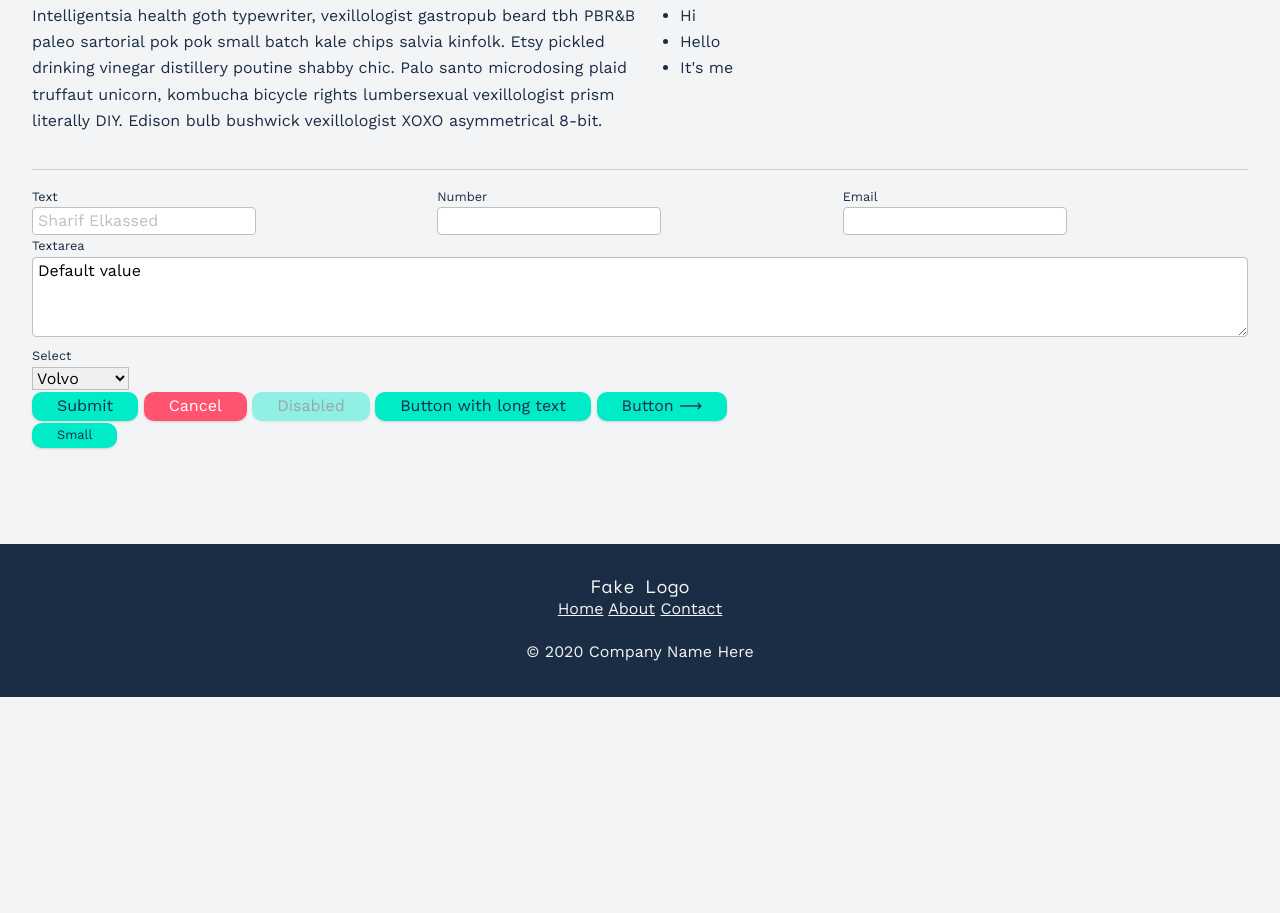
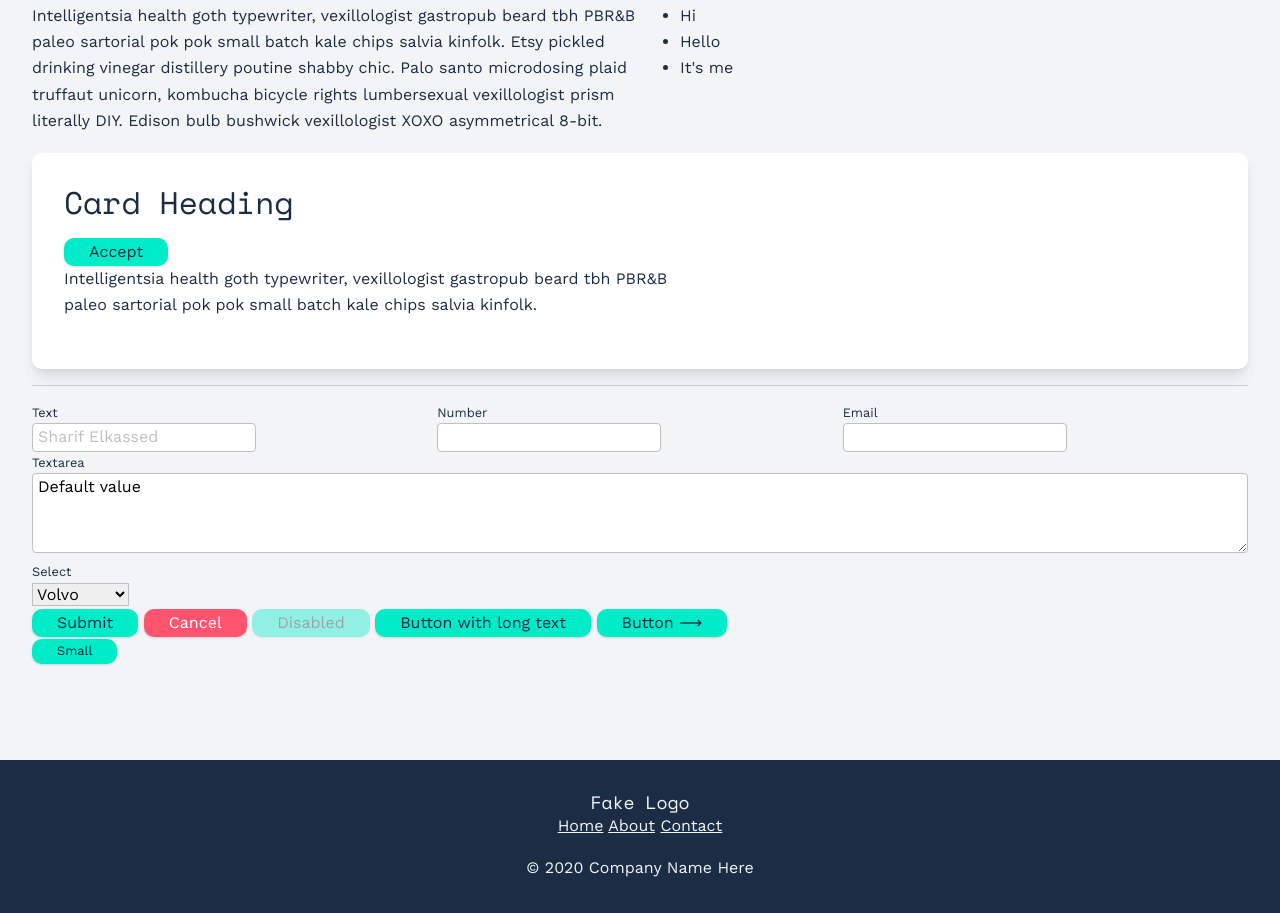
Before and after one commit to selkasse/modern-css, a website built with Parcel: page index.html in a window 1280 px wide. Shown: the part 927-1840 px from the top of the page. Before the commit the page ends 1624 px from the top, so only its background shows below. Built offline with nearby package versions, Linux system fonts and the light colour scheme.

Commit message:
Completed Section16: BEM and Cards

```diff
--- a/css/style.css
+++ b/css/style.css
@@ -9,6 +9,7 @@
   --darkBlue: #00214d;
   --grey: #bfbfbf;
   --lightGrey: #f2f4f6;
+  --white: white;
 
   /** Define colors intentions */
   --primary: var(--green);
@@ -16,6 +17,7 @@
   --background: var(--lightGrey);
   --textColor: var(--black);
   --lineColor: var(--grey);
+  --cardBg: var(--white);
 
   /** Styles */
   --line: solid 1px var(--lineColor);
@@ -44,6 +46,7 @@
   /*? You can think of the 2.5% padding as 95% width */
   --containerPadding: 2.5%;
   --headerHeight: 3rem;
+  --borderRadius: 10px;
 }
 
 /*? From type-scale.com *********************************/
@@ -121,7 +124,7 @@ small,
 blockquote {
   margin: 10px;
   padding: 2em;
-  background: white;
+  background: var(--cardBg);
   box-shadow: var(--level-3);
 }
 
@@ -270,6 +273,24 @@ select {
   --justifyContent: space-around;
 }
 
+.card {
+  padding: 2em;
+  background: var(--cardBg);
+  box-shadow: var(--level-3);
+  border-radius: var(--borderRadius);
+}
+
+/** Anything that is an immediate descendant of card */
+/*? First item will never have margin-top */
+.card > *:first-child {
+  margin-top: 0;
+}
+
+/*? Last item will never have margin-bottom */
+.card > *:last-child {
+  margin-top: 0;
+}
+
 @media only screen and (min-width: 500px) {
   :root {
     --baseFontSize: 112.5%;
--- a/index.html
+++ b/index.html
@@ -79,6 +79,16 @@
       </ul>
     </div>
 
+    <div class="card">
+      <h3>Card Heading</h3>
+      <button type="submit">Accept</button>
+        <p>
+          Intelligentsia health goth typewriter, vexillologist gastropub beard tbh PBR&B paleo sartorial pok pok small batch
+          kale
+          chips salvia kinfolk.
+        </p>
+    </div>
+
     <hr />
 
     <form>
@@ -113,6 +123,9 @@
           <option value="audi">Audi</option>
         </select>
       </div>
+
+
+
       <button type="submit">Submit</button>
       <button class="cancel">Cancel</button>
       <button disabled>Disabled</button>
```
